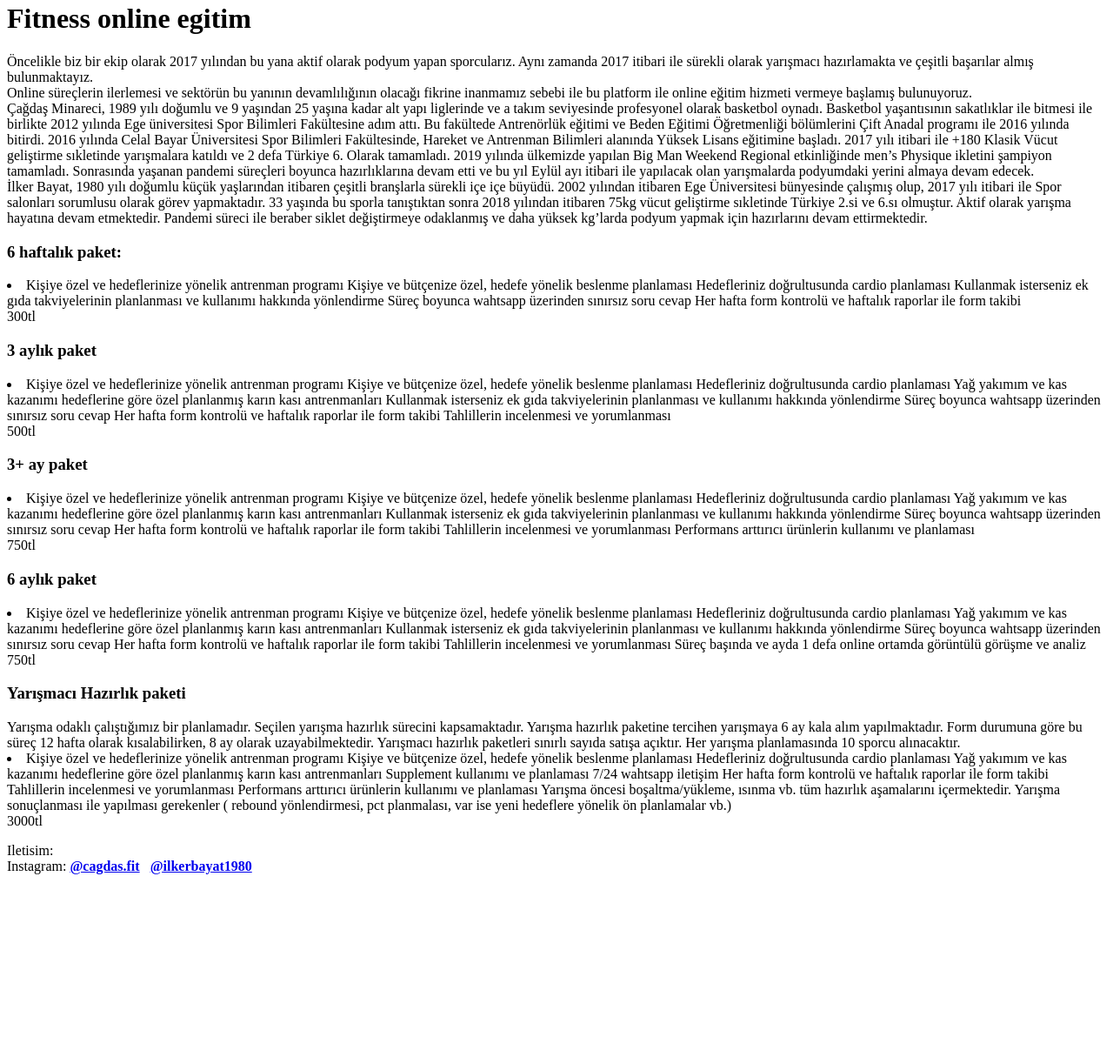
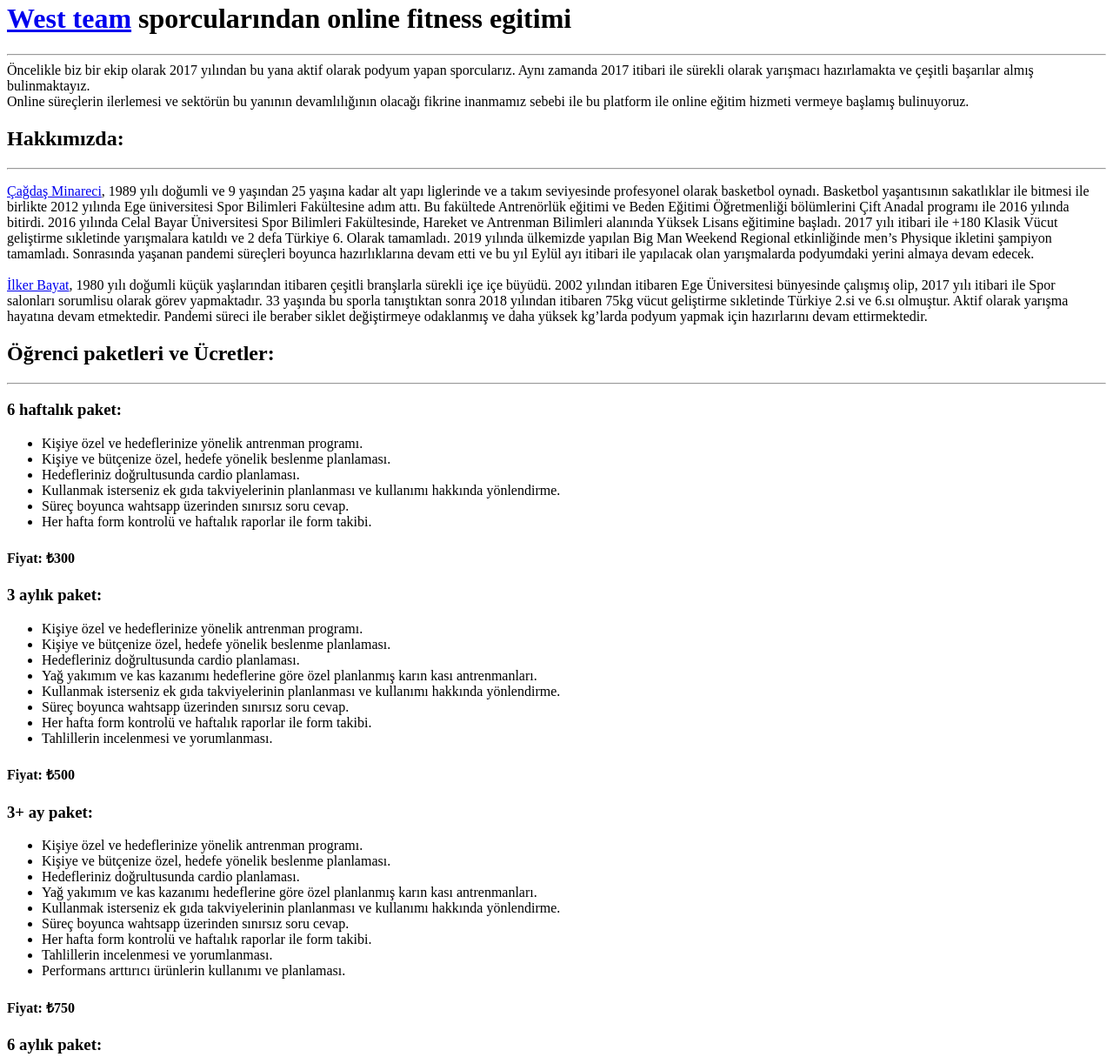
Before and after one commit to fitness-egitim/fitness-online-egitim, a plain HTML site: page index.html in a window 1280 px wide. Shown: the part 18-1233 px from the top of the page at 87% size. Before the commit the page ends 1039 px from the top, so only its background shows below. Drawn offline with Linux system fonts and the light colour scheme.

Commit message:
add text changes

```diff
--- a/index.html
+++ b/index.html
@@ -8,103 +8,117 @@
 	<meta name="keywords" content="Fitness online egitim, uzaktan fitness, online fitness egitim, fitness danismanligi" />
 </head>
 <body>
-	<h1>Fitness online egitim</h1>
-	<p>
-		Öncelikle biz bir ekip olarak 2017 yılından bu yana aktif olarak podyum yapan sporcularız. Aynı zamanda 2017 itibari ile sürekli olarak yarışmacı hazırlamakta ve çeşitli başarılar almış bulunmaktayız. <br>
-Online süreçlerin ilerlemesi ve sektörün bu yanının devamlılığının olacağı fikrine inanmamız sebebi ile bu platform ile online eğitim hizmeti vermeye başlamış bulunuyoruz. <br>
+<header>
+	<h1><a href="https://www.instagram.com/p/CW7gVpNNEbJ/" target="_blank">West team</a> sporcularından online fitness egitimi </h1>
+	<hr>
+	<aside>Öncelikle biz bir ekip olarak 2017 yılından bu yana aktif olarak podyum yapan sporcularız. Aynı zamanda 2017 itibari ile sürekli olarak yarışmacı hazırlamakta ve çeşitli başarılar almış bulinmaktayız. <br>
+Online süreçlerin ilerlemesi ve sektörün bu yanının devamlılığının olacağı fikrine inanmamız sebebi ile bu platform ile online eğitim hizmeti vermeye başlamış bulinuyoruz.</aside>
+</header>
 
-Çağdaş Minareci, 1989 yılı doğumlu ve 9 yaşından 25 yaşına kadar alt yapı liglerinde ve a takım seviyesinde profesyonel olarak basketbol oynadı. Basketbol yaşantısının sakatlıklar ile bitmesi ile birlikte 2012 yılında Ege üniversitesi Spor Bilimleri Fakültesine adım attı. Bu fakültede Antrenörlük eğitimi ve Beden Eğitimi Öğretmenliği bölümlerini Çift Anadal programı ile 2016 yılında bitirdi. 2016 yılında Celal Bayar Üniversitesi Spor Bilimleri Fakültesinde, Hareket ve Antrenman Bilimleri alanında Yüksek Lisans eğitimine başladı.
-2017 yılı itibari ile +180 Klasik Vücut geliştirme sıkletinde yarışmalara katıldı ve 2 defa Türkiye 6. Olarak tamamladı. 2019 yılında ülkemizde yapılan Big Man Weekend Regional etkinliğinde men’s Physique ikletini şampiyon tamamladı. Sonrasında yaşanan pandemi süreçleri boyunca hazırlıklarına devam etti ve bu yıl Eylül ayı itibari ile yapılacak olan yarışmalarda podyumdaki yerini almaya devam edecek. <br>
+<main>
+	<h2>Hakkımızda:</h2>
+	<hr>
+	<p><a href="https://www.instagram.com/cagdas.fit/" target="_blank">Çağdaş Minareci</a>, 1989 yılı doğumli ve 9 yaşından 25 yaşına kadar alt yapı liglerinde ve a takım seviyesinde profesyonel olarak basketbol oynadı. Basketbol yaşantısının sakatlıklar ile bitmesi ile birlikte 2012 yılında Ege üniversitesi Spor Bilimleri Fakültesine adım attı. Bu fakültede Antrenörlük eğitimi ve Beden Eğitimi Öğretmenliği bölümlerini Çift Anadal programı ile 2016 yılında bitirdi. 2016 yılında Celal Bayar Üniversitesi Spor Bilimleri Fakültesinde, Hareket ve Antrenman Bilimleri alanında Yüksek Lisans eğitimine başladı.
+2017 yılı itibari ile +180 Klasik Vücut geliştirme sıkletinde yarışmalara katıldı ve 2 defa Türkiye 6. Olarak tamamladı. 2019 yılında ülkemizde yapılan Big Man Weekend Regional etkinliğinde men’s Physique ikletini şampiyon tamamladı. Sonrasında yaşanan pandemi süreçleri boyunca hazırlıklarına devam etti ve bu yıl Eylül ayı itibari ile yapılacak olan yarışmalarda podyumdaki yerini almaya devam edecek. <br><br>
 
-İlker Bayat, 1980 yılı doğumlu küçük yaşlarından itibaren çeşitli branşlarla sürekli içe içe büyüdü. 2002 yılından itibaren Ege Üniversitesi bünyesinde çalışmış olup, 2017 yılı itibari ile Spor salonları sorumlusu olarak görev yapmaktadır. 33 yaşında bu sporla tanıştıktan sonra 2018 yılından itibaren 75kg vücut geliştirme sıkletinde Türkiye 2.si ve 6.sı olmuştur. Aktif olarak yarışma hayatına devam etmektedir. Pandemi süreci ile beraber siklet değiştirmeye odaklanmış ve daha yüksek kg’larda podyum yapmak için hazırlarını devam ettirmektedir.
+<a href="https://www.instagram.com/ilkerbayat1980" target="_blank">İlker Bayat</a>, 1980 yılı doğumli küçük yaşlarından itibaren çeşitli branşlarla sürekli içe içe büyüdü. 2002 yılından itibaren Ege Üniversitesi bünyesinde çalışmış olip, 2017 yılı itibari ile Spor salonları sorumlisu olarak görev yapmaktadır. 33 yaşında bu sporla tanıştıktan sonra 2018 yılından itibaren 75kg vücut geliştirme sıkletinde Türkiye 2.si ve 6.sı olmuştur. Aktif olarak yarışma hayatına devam etmektedir. Pandemi süreci ile beraber siklet değiştirmeye odaklanmış ve daha yüksek kg’larda podyum yapmak için hazırlarını devam ettirmektedir.
+	</p>
+</main>
 
-</p>
-
+<section>
+<h2>Öğrenci paketleri ve Ücretler:</h2>
+<hr>
 <p>
 	<h3>6 haftalık paket:</h3>
-	<li>
-		<lu>Kişiye özel ve hedeflerinize yönelik antrenman programı</lu>
-		<lu>Kişiye ve bütçenize özel, hedefe yönelik beslenme planlaması</lu>
-		<lu>Hedefleriniz doğrultusunda cardio planlaması</lu>
-		<lu>Kullanmak isterseniz ek gıda takviyelerinin planlanması ve kullanımı hakkında yönlendirme</lu>
-		<lu>Süreç boyunca wahtsapp üzerinden sınırsız soru cevap</lu>
-		<lu>Her hafta form kontrolü ve haftalık raporlar ile form takibi</lu>
-	</li>
-	300tl
+	<ul>
+		<li>Kişiye özel ve hedeflerinize yönelik antrenman programı.</li>
+		<li>Kişiye ve bütçenize özel, hedefe yönelik beslenme planlaması.</li>
+		<li>Hedefleriniz doğrultusunda cardio planlaması.</li>
+		<li>Kullanmak isterseniz ek gıda takviyelerinin planlanması ve kullanımı hakkında yönlendirme.</li>
+		<li>Süreç boyunca wahtsapp üzerinden sınırsız soru cevap.</li>
+		<li>Her hafta form kontrolü ve haftalık raporlar ile form takibi.</li>
+	</ul>
+	<h4>Fiyat: ₺300</h4>
 </p>
 
 
 <p>
-	<h3>3 aylık paket</h3>
-	<li>
-		<lu>Kişiye özel ve hedeflerinize yönelik antrenman programı</lu>
-		<lu>Kişiye ve bütçenize özel, hedefe yönelik beslenme planlaması</lu>
-		<lu>Hedefleriniz doğrultusunda cardio planlaması</lu>
-		<lu>Yağ yakımım ve kas kazanımı hedeflerine göre özel planlanmış karın kası antrenmanları</lu>
-		<lu>Kullanmak isterseniz ek gıda takviyelerinin planlanması ve kullanımı hakkında yönlendirme</lu>
-		<lu>Süreç boyunca wahtsapp üzerinden sınırsız soru cevap</lu>
-		<lu>Her hafta form kontrolü ve haftalık raporlar ile form takibi</lu>
-		<lu>Tahlillerin incelenmesi ve yorumlanması</lu>
-	</li>
-	500tl
+	<h3>3 aylık paket:</h3>
+	<ul>
+		<li>Kişiye özel ve hedeflerinize yönelik antrenman programı.</li>
+		<li>Kişiye ve bütçenize özel, hedefe yönelik beslenme planlaması.</li>
+		<li>Hedefleriniz doğrultusunda cardio planlaması.</li>
+		<li>Yağ yakımım ve kas kazanımı hedeflerine göre özel planlanmış karın kası antrenmanları.</li>
+		<li>Kullanmak isterseniz ek gıda takviyelerinin planlanması ve kullanımı hakkında yönlendirme.</li>
+		<li>Süreç boyunca wahtsapp üzerinden sınırsız soru cevap.</li>
+		<li>Her hafta form kontrolü ve haftalık raporlar ile form takibi.</li>
+		<li>Tahlillerin incelenmesi ve yorumlanması.</li>
+	</ul>
+	<h4>Fiyat: ₺500</h4>
 </p>
 
 
 <p>
-	<h3>3+ ay  paket</h3>
-	<li>
-		<lu>Kişiye özel ve hedeflerinize yönelik antrenman programı</lu>
-		<lu>Kişiye ve bütçenize özel, hedefe yönelik beslenme planlaması</lu>
-		<lu>Hedefleriniz doğrultusunda cardio planlaması</lu>
-			<lu>Yağ yakımım ve kas kazanımı hedeflerine göre özel planlanmış karın kası antrenmanları</lu>
-			<lu>Kullanmak isterseniz ek gıda takviyelerinin planlanması ve kullanımı hakkında yönlendirme</lu>
-			<lu>Süreç boyunca wahtsapp üzerinden sınırsız soru cevap</lu>
-			<lu>Her hafta form kontrolü ve haftalık raporlar ile form takibi</lu>
-			<lu>Tahlillerin incelenmesi ve yorumlanması</lu>
-			<lu>Performans arttırıcı ürünlerin  kullanımı ve planlaması</lu>
-	</li>
-	750tl
+	<h3>3+ ay paket:</h3>
+	<ul>
+		<li>Kişiye özel ve hedeflerinize yönelik antrenman programı.</li>
+		<li>Kişiye ve bütçenize özel, hedefe yönelik beslenme planlaması.</li>
+		<li>Hedefleriniz doğrultusunda cardio planlaması.</li>
+			<li>Yağ yakımım ve kas kazanımı hedeflerine göre özel planlanmış karın kası antrenmanları.</li>
+			<li>Kullanmak isterseniz ek gıda takviyelerinin planlanması ve kullanımı hakkında yönlendirme.</li>
+			<li>Süreç boyunca wahtsapp üzerinden sınırsız soru cevap.</li>
+			<li>Her hafta form kontrolü ve haftalık raporlar ile form takibi.</li>
+			<li>Tahlillerin incelenmesi ve yorumlanması.</li>
+			<li>Performans arttırıcı ürünlerin  kullanımı ve planlaması.</li>
+	</ul>
+	<h4>Fiyat: ₺750</h4>
 </p>
 
 <p>
-	<h3>6 aylık paket </h3>
-	<li>
-		<lu>Kişiye özel ve hedeflerinize yönelik antrenman programı</lu>
-		<lu>Kişiye ve bütçenize özel, hedefe yönelik beslenme planlaması</lu>
-		<lu>Hedefleriniz doğrultusunda cardio planlaması</lu>
-		<lu>Yağ yakımım ve kas kazanımı hedeflerine göre özel planlanmış karın kası antrenmanları</lu>
-		<lu>Kullanmak isterseniz ek gıda takviyelerinin planlanması ve kullanımı hakkında yönlendirme</lu>
-		<lu>Süreç boyunca wahtsapp üzerinden sınırsız soru cevap</lu>
-		<lu>Her hafta form kontrolü ve haftalık raporlar ile form takibi</lu>
-		<lu>Tahlillerin incelenmesi ve yorumlanması</lu>
-		<lu>Süreç başında ve ayda 1 defa online ortamda görüntülü görüşme ve analiz</lu>
-	</li>
-	750tl
+	<h3>6 aylık paket:</h3>
+	<ul>
+		<li>Kişiye özel ve hedeflerinize yönelik antrenman programı.</li>
+		<li>Kişiye ve bütçenize özel, hedefe yönelik beslenme planlaması.</li>
+		<li>Hedefleriniz doğrultusunda cardio planlaması.</li>
+		<li>Yağ yakımım ve kas kazanımı hedeflerine göre özel planlanmış karın kası antrenmanları.</li>
+		<li>Kullanmak isterseniz ek gıda takviyelerinin planlanması ve kullanımı hakkında yönlendirme.</li>
+		<li>Süreç boyunca wahtsapp üzerinden sınırsız soru cevap.</li>
+		<li>Her hafta form kontrolü ve haftalık raporlar ile form takibi.</li>
+		<li>Tahlillerin incelenmesi ve yorumlanması.</li>
+		<li>Süreç başında ve ayda 1 defa online ortamda görüntülü görüşme ve analiz.</li>
+	</ul>
+	<h4>Fiyat: ₺750</h4>
 </p>
 
 <p>
-	<h3>Yarışmacı Hazırlık paketi</h3>
+	<h3>Yarışmacı Hazırlık paketi:</h3>
 	<span>Yarışma odaklı çalıştığımız bir planlamadır. Seçilen yarışma hazırlık sürecini kapsamaktadır. Yarışma hazırlık paketine tercihen yarışmaya 6 ay kala alım yapılmaktadır. Form durumuna göre bu süreç 12 hafta olarak kısalabilirken, 8 ay olarak uzayabilmektedir. Yarışmacı hazırlık paketleri sınırlı sayıda satışa açıktır. Her yarışma planlamasında 10 sporcu alınacaktır.</span>
-	<li>
-		<lu>Kişiye özel ve hedeflerinize yönelik antrenman programı</lu>
-		<lu>Kişiye ve bütçenize özel, hedefe yönelik beslenme planlaması</lu>
-		<lu>Hedefleriniz doğrultusunda cardio planlaması</lu>
-		<lu>Yağ yakımım ve kas kazanımı hedeflerine göre özel planlanmış karın kası antrenmanları</lu>
-		<lu>Supplement kullanımı ve planlaması</lu>
-		<lu>7/24 wahtsapp iletişim</lu>
-		<lu>Her hafta form kontrolü ve haftalık raporlar ile form takibi</lu>
-		<lu>Tahlillerin incelenmesi ve yorumlanması</lu>
-		<lu>Performans arttırıcı ürünlerin  kullanımı ve planlaması</lu>
-		<lu>Yarışma öncesi boşaltma/yükleme, ısınma  vb. tüm hazırlık aşamalarını içermektedir.</lu>
-		<lu>Yarışma sonuçlanması ile yapılması gerekenler ( rebound yönlendirmesi, pct planmalası, var ise yeni hedeflere yönelik ön planlamalar vb.)</lu>
-	</li>
-	3000tl
+	<ul>
+		<li>Kişiye özel ve hedeflerinize yönelik antrenman programı.</li>
+		<li>Kişiye ve bütçenize özel, hedefe yönelik beslenme planlaması.</li>
+		<li>Hedefleriniz doğrultusunda cardio planlaması.</li>
+		<li>Yağ yakımım ve kas kazanımı hedeflerine göre özel planlanmış karın kası antrenmanları.</li>
+		<li>Supplement kullanımı ve planlaması.</li>
+		<li>7/24 wahtsapp iletişim.</li>
+		<li>Her hafta form kontrolü ve haftalık raporlar ile form takibi.</li>
+		<li>Tahlillerin incelenmesi ve yorumlanması.</li>
+		<li>Performans arttırıcı ürünlerin  kullanımı ve planlaması.</li>
+		<li>Yarışma öncesi boşaltma/yükleme, ısınma  vb. tüm hazırlık aşamalarını içermektedir.</li>
+		<li>Yarışma sonuçlanması ile yapılması gerekenler ( rebound yönlendirmesi, pct planmalası, var ise yeni hedeflere yönelik ön planlamalar vb.).</li>
+	</ul>
+	<h4>Fiyat: ₺3000</h4>
 </p>
+</section>
 
-<p>
-	Iletisim: <br>
-	Instagram: <a href="https://www.instagram.com/cagdas.fit"><b>@cagdas.fit</b></a> &nbsp; <a href="https://www.instagram.com/ilkerbayat1980"><b>@ilkerbayat1980</b></a><br>
-</p>
-
+<footer>
+	<p>
+		<h2>İletisim:</h2>
+		<hr>
+		<h3>Instagram:<h3>
+			<a href="https://www.instagram.com/cagdas.fit" target="_blank"><b>@cagdas.fit</b></a> &nbsp; <a href="https://www.instagram.com/ilkerbayat1980" target="_blank"><b>@ilkerbayat1980</b></a><br>
+		<h3>Telefon:</h3>
+			Çağdaş Minareci: <a href="tel:+905544538395">554-453-83-95</a>
+	</p>
+</footer>
 </body>
 </html>
```
